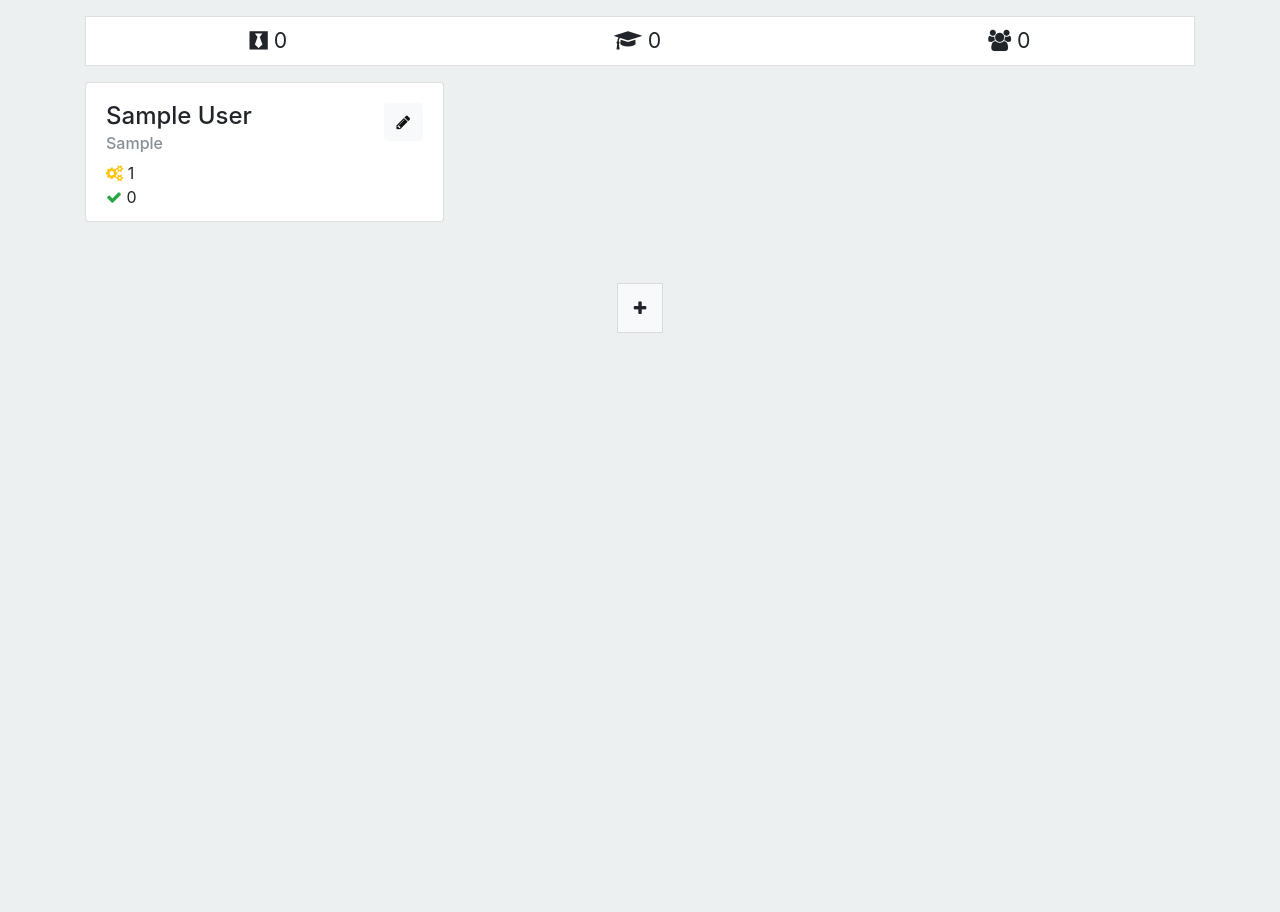
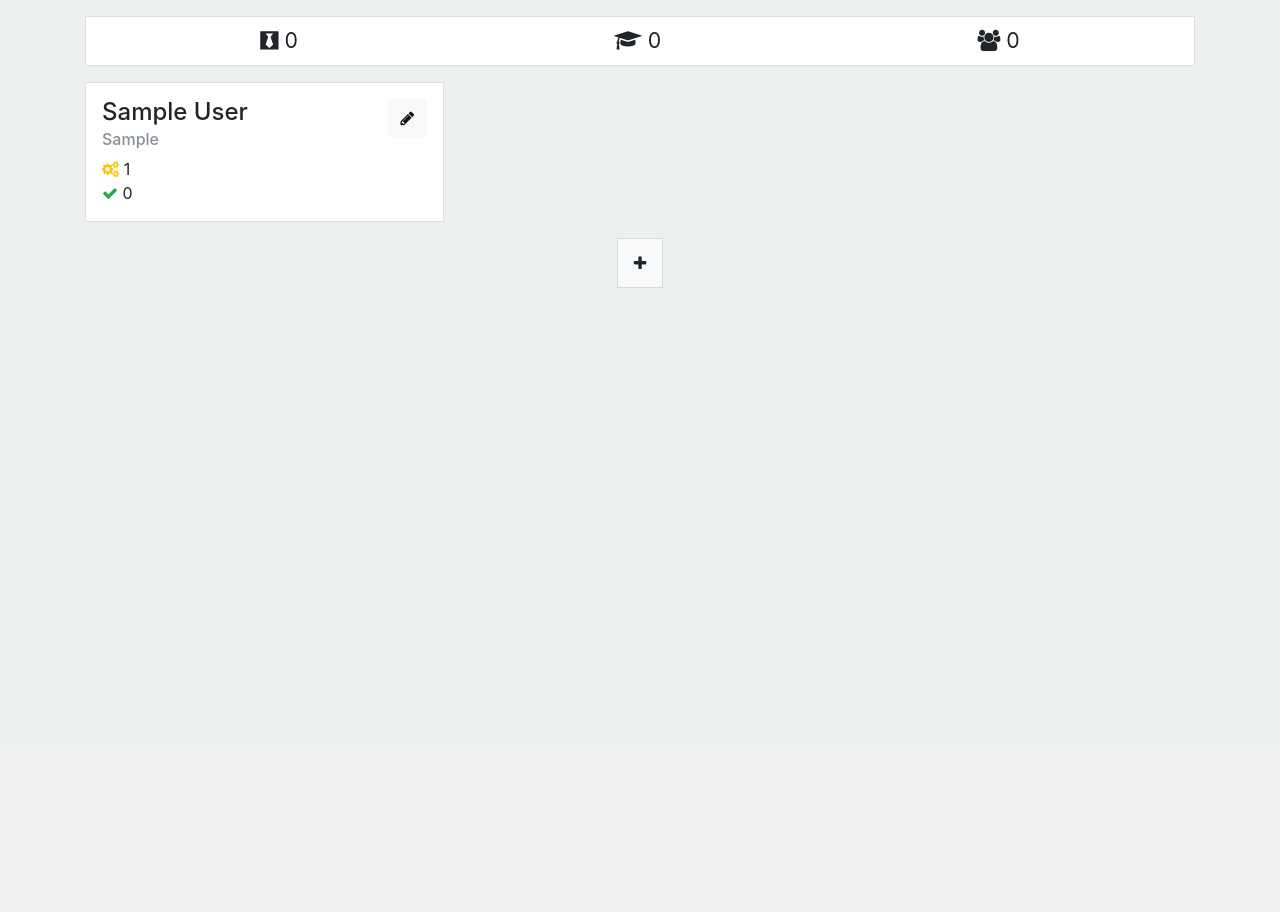
Before and after one commit to Oisins/ScrumManager, a Flask app: page /users in a window 1280 px wide. Shown: the part 56-968 px from the top of the page. After the commit the page ends 344 px from the top, so only its background shows below. Run offline with Flask 2, Linux system fonts and the light colour scheme; a user stored in the database is signed in; tables that the repository leaves empty hold one stand-in row (values such as "Sample post"); some libraries are stand-ins or nearby versions.

Commit message:
Users Seite Grid repariert

```diff
--- a/app/static/css/users.css
+++ b/app/static/css/users.css
@@ -1,15 +1,11 @@
 #container {
     display: grid;
     grid-template-columns: repeat(auto-fill, minmax(300px, 1fr));
-    grid-template-rows: 50px repeat(auto-fill, 140px) 50px;
+    grid-template-rows: 50px repeat(auto-fill, 140px);
     grid-gap: 1em;
-    min-height: 100%;
 }
 
 #anzahl {
-    background-color: white;
-    border: 1px solid rgba(0, 0, 0, .125);
-
     grid-column-start: 1;
     grid-column-end: -1;
 
--- a/app/templates/users.html
+++ b/app/templates/users.html
@@ -14,17 +14,17 @@
                 modal = $(this);
 
                 modal.find('#idInput').val(id);
-                if(id === -1){
+                if (id === -1) {
                     modal.find('#delete').hide();
                     modal.find('.modal-title').text("Neuer Nutzer");
-                }else{
+                } else {
                     modal.find('#delete').show();
                     modal.find('.modal-title').text('Bearbeiten: ' + name);
                     modal.find('#nameInput').val(name);
                     modal.find('#rolleSelect').val(rolle);
                 }
             });
-            $('#delete').click(()=>{
+            $('#delete').click(() => {
                 modal.find('#deleteInput').val("True");
                 modal.find('button[type=submit]').click();
             });
@@ -34,7 +34,7 @@
 
 {% block body %}
     <div id="container" class="container my-3">
-        <div id="anzahl">
+        <div class="panel" id="anzahl">
             <span>
                 <i class="fa fa-black-tie" aria-hidden="true"></i>
                 {{ users_nach_rolle("owner") | length }}
@@ -49,13 +49,12 @@
             </span>
         </div>
         {% for user in users %}
-            <div class="card">
-                <div class="card-body">
+            <div class="panel">
                 <button class="btn btn-light float-right" type="button"
                         data-target="#bearbeitenModal"
                         data-toggle="modal"
                         data-id="{{ user.id }}"
-                            data-name="{{ user.name}}"
+                        data-name="{{ user.name }}"
                         data-rolle="{{ user.rolle }}">
                     <i class="fa fa-pencil" aria-hidden="true"></i>
                 </button>
@@ -70,7 +69,6 @@
                     <div>
                         <i class="fa fa-check text-success" aria-hidden="true"></i>
                         {{ user.tasks_nach_status(2) | length }}
-                        </div>
                     </div>
                 </div>
             </div>
```
Lines whose indentation alone changed are shown as unchanged.
